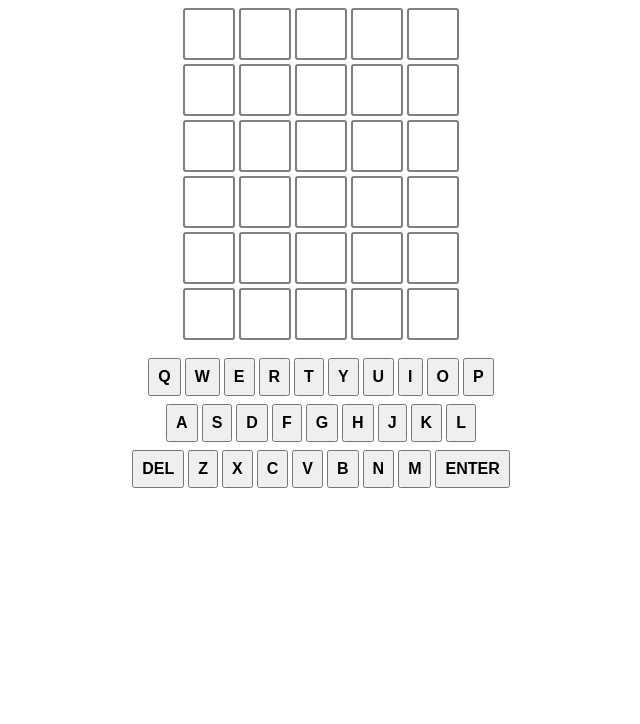
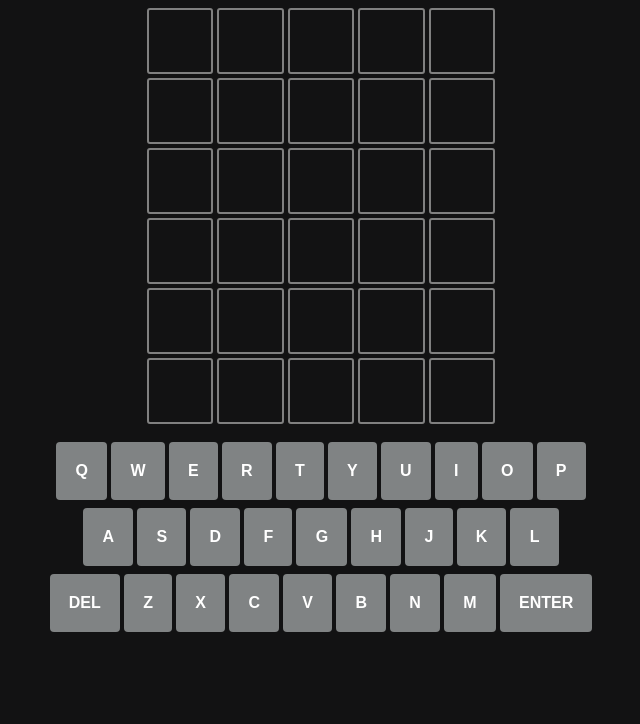
Before and after one commit to EmmanuelOloke/wordle, a plain HTML site: page index.html in a window 1280 px wide. Shown: the part 76-800 px from the top of the page, without its empty margins (319-959 px from the left). Drawn offline with Linux system fonts and the light colour scheme.

Commit message:
improved styles

```diff
--- a/style.css
+++ b/style.css
@@ -4,6 +4,8 @@ body {
     box-sizing: border-box;
     font-size: 16px;
     font-family: 'Inter', sans-serif;
+    background-color: #121213;
+    color: #fff;
 }
 
 h1 {
@@ -22,8 +24,8 @@ h1 {
     margin: 2px;
     font-size: 2.5rem;
     font-weight: 700;
-    height: 3rem;
-    width: 3rem;
+    height: 62px;
+    width: 62.5px;
     display: flex;
     justify-content: center;
     align-items: center;
@@ -56,8 +58,13 @@ h1 {
 .btn {
     font-size: 1rem;
     font-weight: 700;
-    padding: 0.5rem;
+    padding: 1rem 1.2rem;
     margin: 0 2px;
     cursor: pointer;
     text-transform: uppercase;
+    background-color: #808384;
+    color: #fff;
+    border-radius: 4px;
+    border: none;
+    height: 58px;
 }
```
